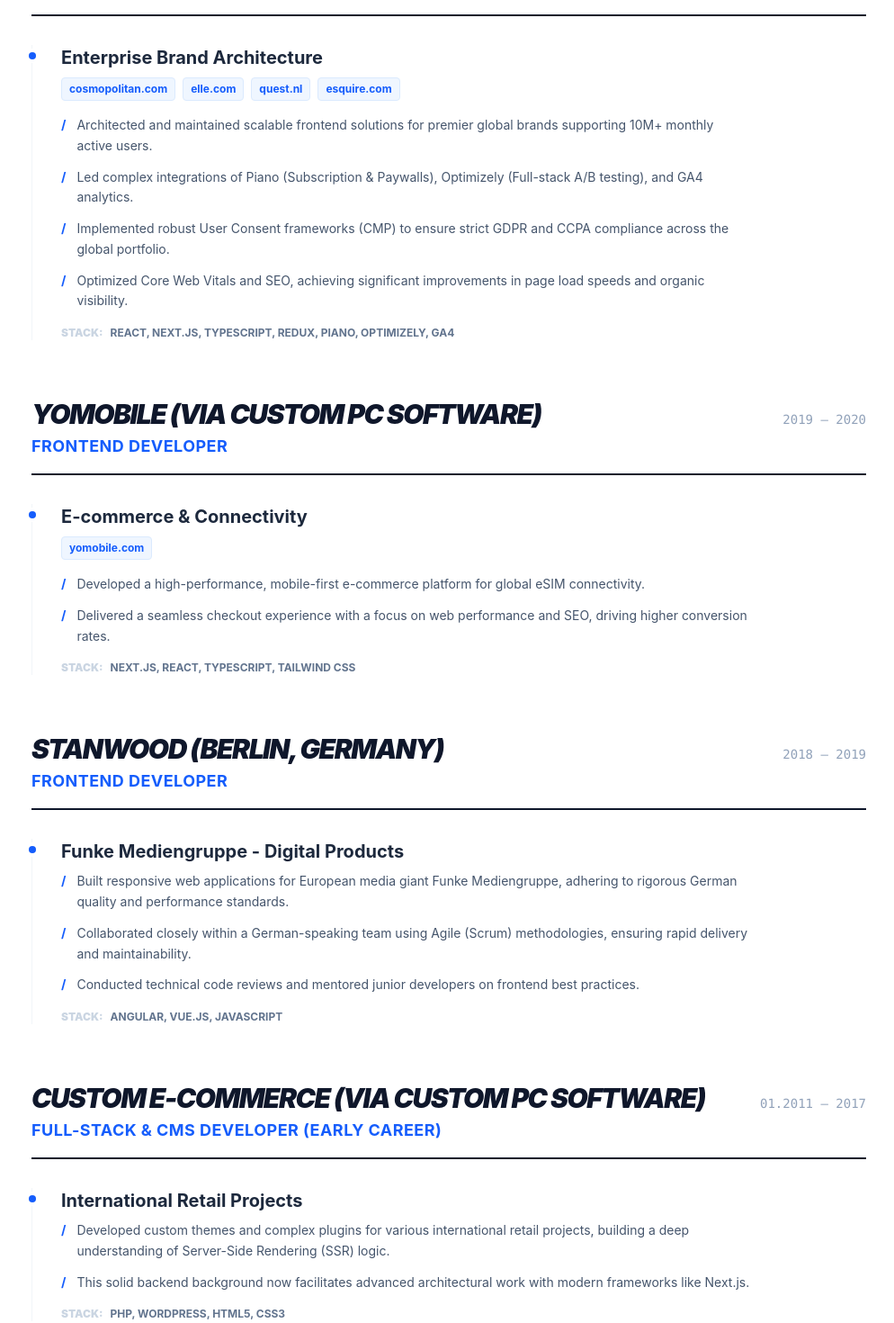
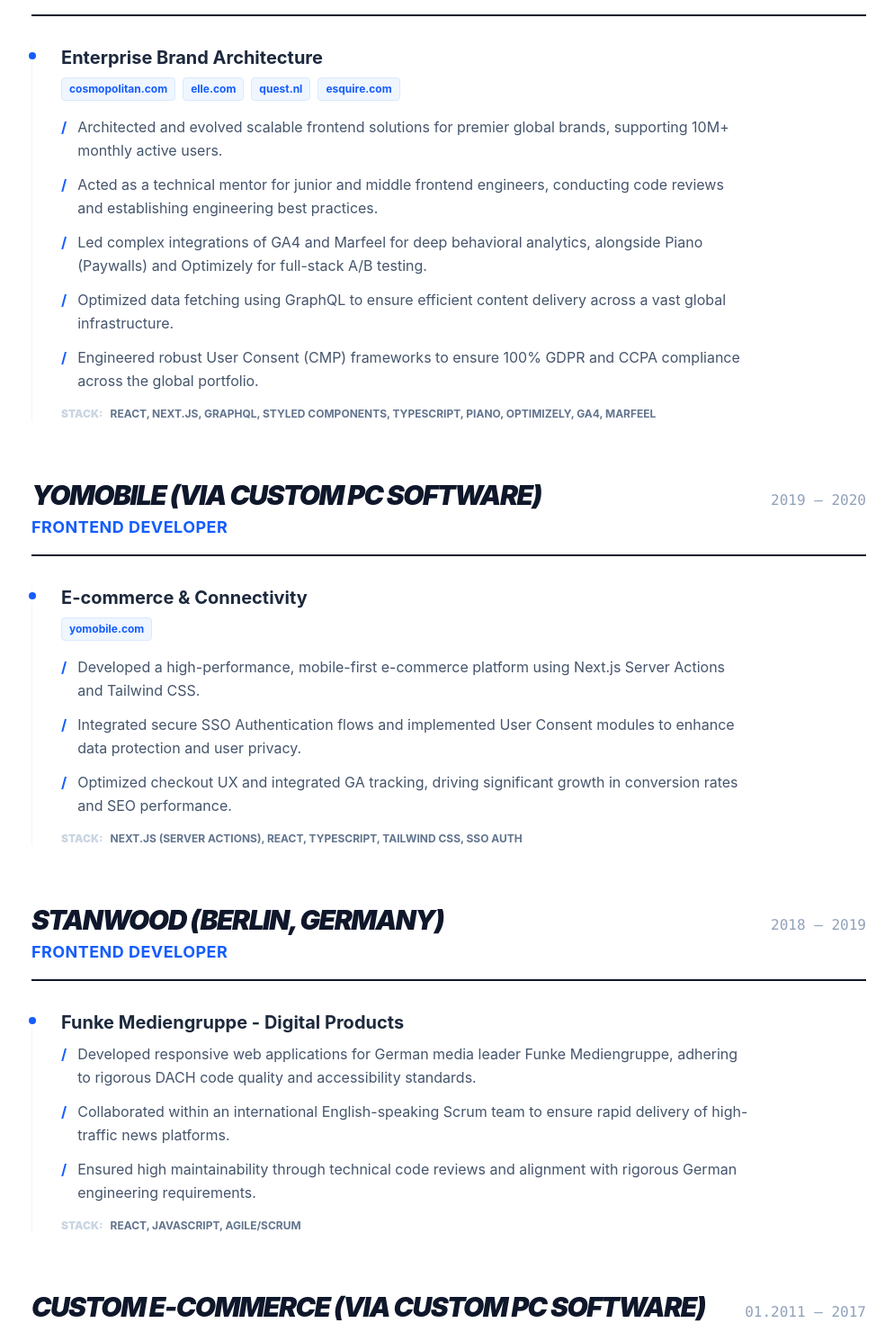
Before and after one commit to yvolikcpcs/aboutme, a React app: page / in a window 1280 px wide. Shown: the part 1080-2550 px from the top of the page at 90% size, without its empty margins (141-1135 px from the left). Built offline with nearby package versions, Linux system fonts and the light colour scheme; the HTML template or start-up script is replaced by a standard one.

Commit message:
Fixing experince texts, link to home in the header

```diff
--- a/src/components/Experience.tsx
+++ b/src/components/Experience.tsx
@@ -15,7 +15,7 @@
               <h3 className="text-3xl font-black text-slate-900 uppercase italic tracking-tighter">
                 {exp.company}
               </h3>
-              <span className="text-slate-400 font-mono text-sm uppercase">
+              <span className="text-slate-400 font-mono text-md uppercase">
                 {exp.period}
               </span>
             </div>
@@ -54,7 +54,7 @@
                   </div>
                 )}
 
-                <ul className="space-y-3 text-slate-600 leading-relaxed max-w-3xl mb-4 text-sm">
+                <ul className="space-y-3 text-slate-600 leading-relaxed max-w-3xl mb-4 text-md">
                   {project.points.map((point, k) => (
                     <li key={k} className="flex gap-3">
                       <span className="text-blue-600 font-bold">/</span>
--- a/src/components/Header.tsx
+++ b/src/components/Header.tsx
@@ -14,9 +14,9 @@
   return (
     <header className="py-3 border-b border-slate-100 sticky top-0 bg-white/80 backdrop-blur-md z-50">
       <div className="container mx-auto px-4 flex justify-between items-center">
-        <div className="font-black text-xl tracking-tighter uppercase">
+        <a href="/" className="font-black text-xl tracking-tighter uppercase">
           Portfolio
-        </div>
+        </a>
 
         <nav className="hidden md:flex gap-6 text-xs font-bold uppercase tracking-widest text-slate-500">
           {navLinks.map((link) => (
--- a/src/data.ts
+++ b/src/data.ts
@@ -7,7 +7,7 @@
     projects: [
       {
         name: "Enterprise Brand Architecture",
-        stack: "React, Next.js, TypeScript, Redux, Piano, Optimizely, GA4",
+        stack: "React, Next.js, GraphQL, Styled Components, TypeScript, Piano, Optimizely, GA4, Marfeel",
         links: [
           "https://www.cosmopolitan.com",
           "https://www.elle.com",
@@ -15,10 +15,11 @@
           "https://www.esquire.com"
         ],
         points: [
-          "Architected and maintained scalable frontend solutions for premier global brands supporting 10M+ monthly active users.",
-          "Led complex integrations of Piano (Subscription & Paywalls), Optimizely (Full-stack A/B testing), and GA4 analytics.",
-          "Implemented robust User Consent frameworks (CMP) to ensure strict GDPR and CCPA compliance across the global portfolio.",
-          "Optimized Core Web Vitals and SEO, achieving significant improvements in page load speeds and organic visibility."
+          "Architected and evolved scalable frontend solutions for premier global brands, supporting 10M+ monthly active users.",
+          "Acted as a technical mentor for junior and middle frontend engineers, conducting code reviews and establishing engineering best practices.",
+          "Led complex integrations of GA4 and Marfeel for deep behavioral analytics, alongside Piano (Paywalls) and Optimizely for full-stack A/B testing.",
+          "Optimized data fetching using GraphQL to ensure efficient content delivery across a vast global infrastructure.",
+          "Engineered robust User Consent (CMP) frameworks to ensure 100% GDPR and CCPA compliance across the global portfolio."
         ]
       }
     ]
@@ -31,11 +32,12 @@
     projects: [
       {
         name: "E-commerce & Connectivity",
-        stack: "Next.js, React, TypeScript, Tailwind CSS",
+        stack: "Next.js (Server Actions), React, TypeScript, Tailwind CSS, SSO Auth",
         links: ["https://www.yomobile.com/"],
         points: [
-          "Developed a high-performance, mobile-first e-commerce platform for global eSIM connectivity.",
-          "Delivered a seamless checkout experience with a focus on web performance and SEO, driving higher conversion rates."
+          "Developed a high-performance, mobile-first e-commerce platform using Next.js Server Actions and Tailwind CSS.",
+          "Integrated secure SSO Authentication flows and implemented User Consent modules to enhance data protection and user privacy.",
+          "Optimized checkout UX and integrated GA tracking, driving significant growth in conversion rates and SEO performance."
         ]
       }
     ]
@@ -48,12 +50,12 @@
     projects: [
       {
         name: "Funke Mediengruppe - Digital Products",
-        stack: "Angular, Vue.js, JavaScript",
+        stack: "React, JavaScript, Agile/Scrum",
         links: [],
         points: [
-          "Built responsive web applications for European media giant Funke Mediengruppe, adhering to rigorous German quality and performance standards.",
-          "Collaborated closely within a German-speaking team using Agile (Scrum) methodologies, ensuring rapid delivery and maintainability.",
-          "Conducted technical code reviews and mentored junior developers on frontend best practices."
+          "Developed responsive web applications for German media leader Funke Mediengruppe, adhering to rigorous DACH code quality and accessibility standards.",
+          "Collaborated within an international English-speaking Scrum team to ensure rapid delivery of high-traffic news platforms.",
+          "Ensured high maintainability through technical code reviews and alignment with rigorous German engineering requirements."
         ]
       }
     ]
@@ -69,8 +71,8 @@
         stack: "PHP, WordPress, HTML5, CSS3",
         links: [],
         points: [
-          "Developed custom themes and complex plugins for various international retail projects, building a deep understanding of Server-Side Rendering (SSR) logic.",
-          "This solid backend background now facilitates advanced architectural work with modern frameworks like Next.js."
+          "Delivered custom themes and complex plugins for international retail projects, building a deep understanding of full-lifecycle web development.",
+          "Leveraged strong PHP/SSR foundations to facilitate a seamless transition into modern architectural work with Next.js."
         ]
       }
     ]
```
